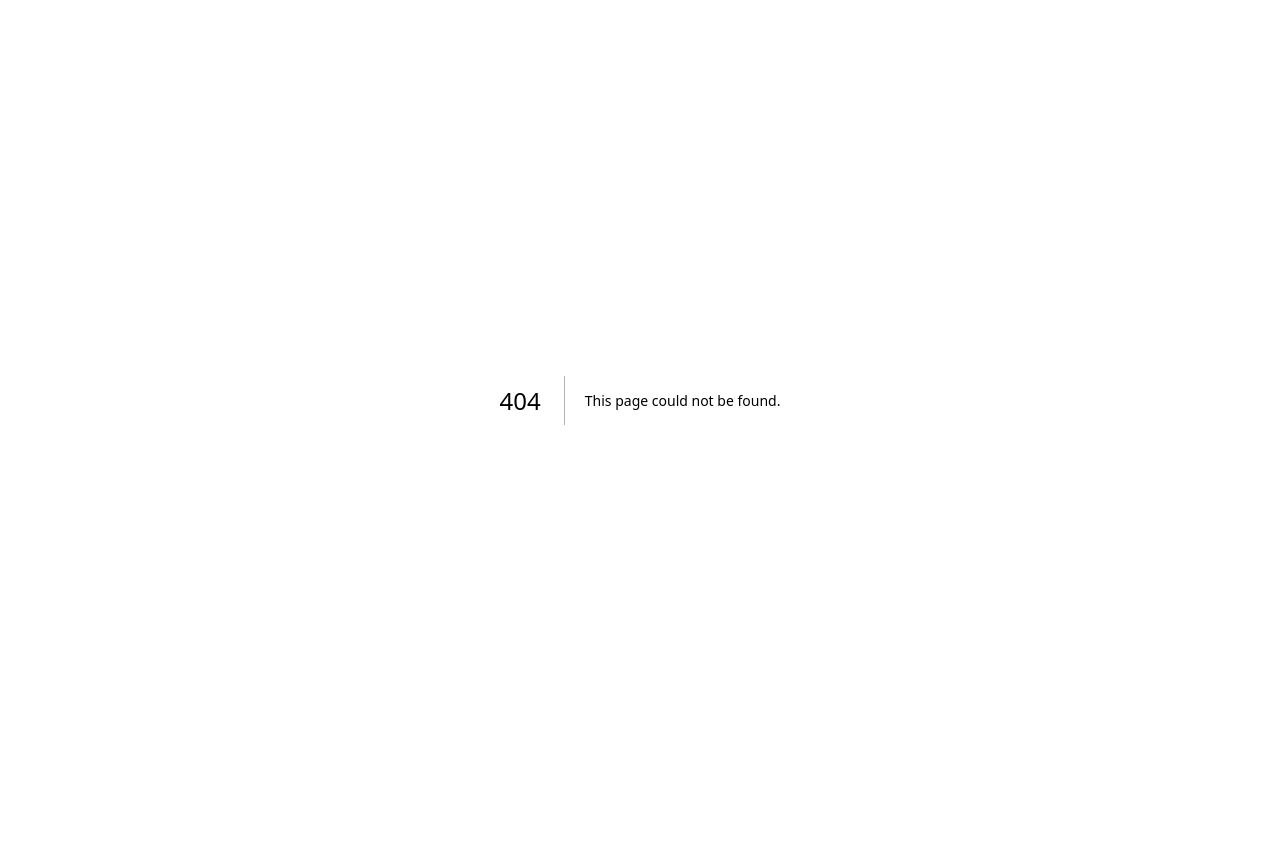
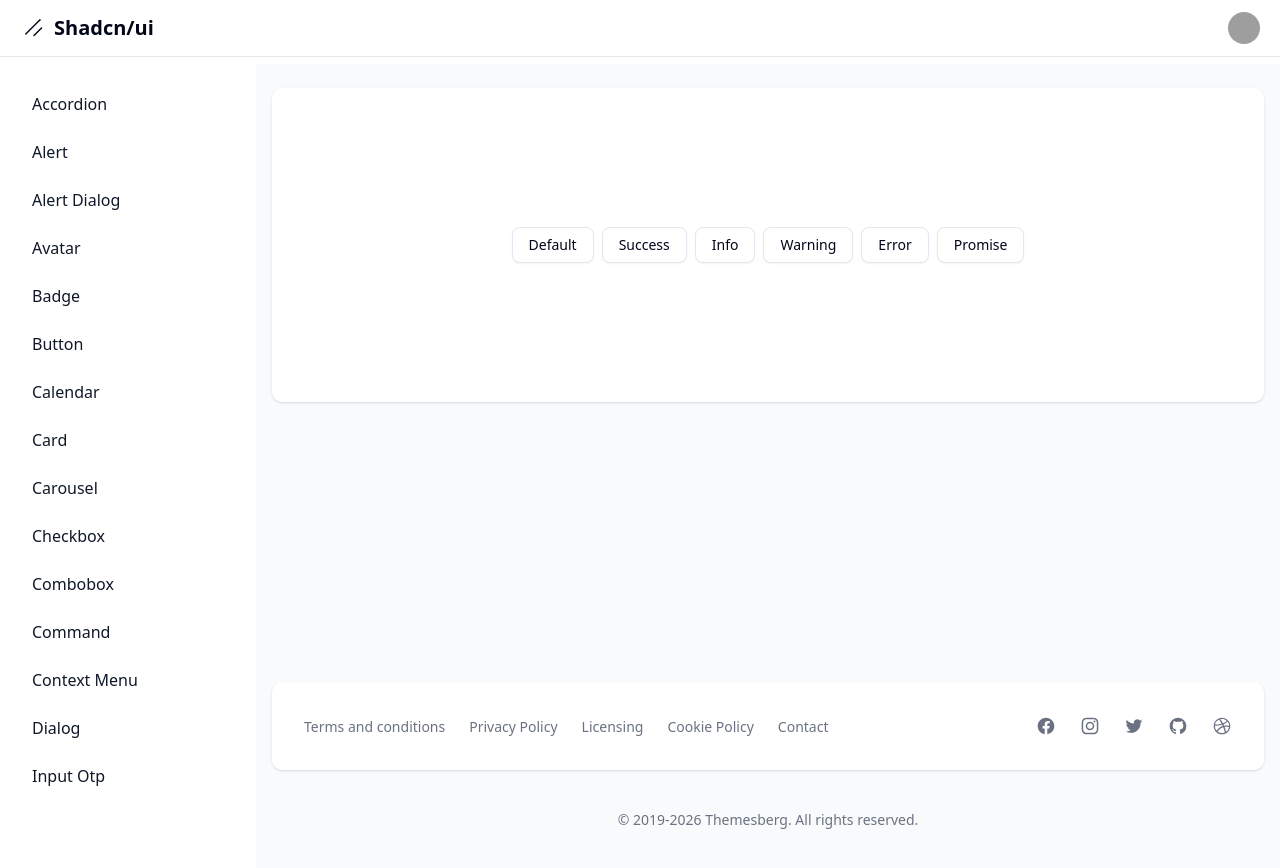
Before and after one commit to dieginin/curso_shadcn, a Next.js app: page /dashboard/sonner in a window 1280 px wide. Before the commit this address had no page. Before the commit the page ends 800 px from the top, so only its background shows below. Built offline with nearby package versions, Linux system fonts and the light colour scheme; grey boxes are pictures that could not be loaded.

Commit message:
feat: add Sonner component and integrate toast notifications into the dashboard layout

```diff
--- a/app/dashboard/layout.tsx
+++ b/app/dashboard/layout.tsx
@@ -26,6 +26,7 @@ const links = [
   { name: "sheet", href: "sheet" },
   { name: "skeleton", href: "skeleton" },
   { name: "slider", href: "slider" },
+  { name: "sonner", href: "sonner" },
 ].sort((a, b) => a.name.localeCompare(b.name))
 
 export default function DashboardLayout({ children }: { children: React.ReactNode }) {
--- /dev/null
+++ b/app/dashboard/sonner/page.tsx
@@ -0,0 +1,43 @@
+"use client"
+
+import { Button } from "@/components/ui/button"
+import { toast } from "sonner"
+
+export default function Page() {
+  return (
+    <div className='flex h-62.5 justify-center items-center gap-2'>
+      <Button variant='outline' onClick={() => toast("Event has been created")}>
+        Default
+      </Button>
+      <Button variant='outline' onClick={() => toast.success("Event has been created")}>
+        Success
+      </Button>
+      <Button variant='outline' onClick={() => toast.info("Be at the area 10 minutes before the event time")}>
+        Info
+      </Button>
+      <Button variant='outline' onClick={() => toast.warning("Event start time cannot be earlier than 8am")}>
+        Warning
+      </Button>
+      <Button variant='outline' onClick={() => toast.error("Event has not been created")}>
+        Error
+      </Button>
+      <Button
+        variant='outline'
+        onClick={() => {
+          toast.promise<{ name: string }>(
+            () => new Promise(resolve => setTimeout(() => resolve({ name: "Event" }), 2000)),
+            {
+              loading: "Loading...",
+              success: data => `${data.name} has been created`,
+              error: "Error",
+              position: "bottom-center",
+              richColors: true,
+            }
+          )
+        }}
+      >
+        Promise
+      </Button>
+    </div>
+  )
+}
--- a/app/layout.tsx
+++ b/app/layout.tsx
@@ -3,6 +3,7 @@ import "./globals.css"
 import { Geist, Geist_Mono } from "next/font/google"
 
 import type { Metadata } from "next"
+import { Toaster } from "@/components/ui/sonner"
 
 const geistSans = Geist({
   variable: "--font-geist-sans",
@@ -26,7 +27,10 @@ export default function RootLayout({
 }>) {
   return (
     <html lang='en'>
-      <body className={`${geistSans.variable} ${geistMono.variable} antialiased`}>{children}</body>
+      <body className={`${geistSans.variable} ${geistMono.variable} antialiased`}>
+        {children}
+        <Toaster />
+      </body>
     </html>
   )
 }
--- /dev/null
+++ b/components/ui/sonner.tsx
@@ -0,0 +1,34 @@
+"use client"
+
+import { CircleCheckIcon, InfoIcon, Loader2Icon, OctagonXIcon, TriangleAlertIcon } from "lucide-react"
+import { useTheme } from "next-themes"
+import { Toaster as Sonner, type ToasterProps } from "sonner"
+
+const Toaster = ({ ...props }: ToasterProps) => {
+  const { theme = "system" } = useTheme()
+
+  return (
+    <Sonner
+      theme={theme as ToasterProps["theme"]}
+      className='toaster group'
+      icons={{
+        success: <CircleCheckIcon className='size-4' />,
+        info: <InfoIcon className='size-4' />,
+        warning: <TriangleAlertIcon className='size-4' />,
+        error: <OctagonXIcon className='size-4' />,
+        loading: <Loader2Icon className='size-4 animate-spin' />,
+      }}
+      style={
+        {
+          "--normal-bg": "var(--popover)",
+          "--normal-text": "var(--popover-foreground)",
+          "--normal-border": "var(--border)",
+          "--border-radius": "var(--radius)",
+        } as React.CSSProperties
+      }
+      {...props}
+    />
+  )
+}
+
+export { Toaster }
--- a/package.json
+++ b/package.json
@@ -30,9 +30,11 @@
     "input-otp": "^1.4.2",
     "lucide-react": "^0.562.0",
     "next": "16.1.1",
+    "next-themes": "^0.4.6",
     "react": "19.2.3",
     "react-day-picker": "^9.13.0",
     "react-dom": "19.2.3",
+    "sonner": "^2.0.7",
     "tailwind-merge": "^3.4.0"
   },
   "devDependencies": {
```
Also changed, not shown: 1 other file (tests, documents, lock files or other folders).
